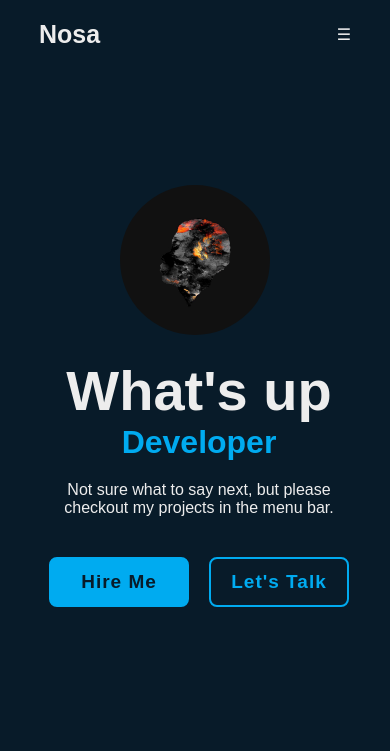
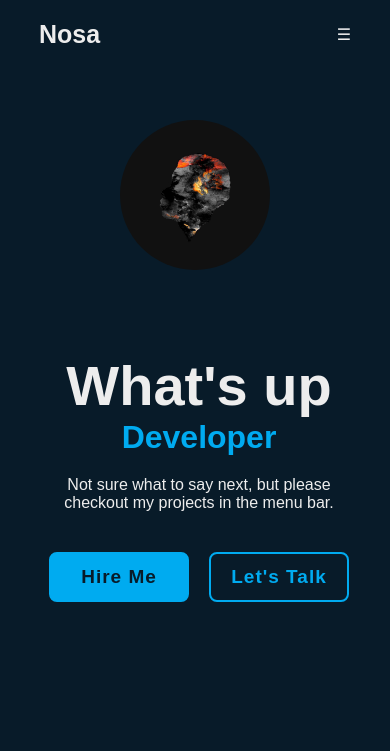
Before and after one commit to whereisnosa/nosa, a plain HTML site: page index.html in a window 390 px wide. Shown: the top 751 px of the page. Drawn offline with Linux system fonts and the light colour scheme.

Commit message:
Add files via upload

```diff
--- a/css/style.css
+++ b/css/style.css
@@ -371,7 +371,7 @@ nav ul li{
     height: 150px; /* Make the image bigger */
     border-radius: 50%; /* Makes the image circular */
     overflow: hidden;
-    margin-top: 165px;
+    margin-top: 100px;
   }
 
   .home-imgHover img {
@@ -383,7 +383,7 @@ nav ul li{
 
   .home-content {
     text-align: center; /* Center text content */
-    margin-top: 100px; /* Add margin to create space for the image above */
+    margin-top: 90px; /* Add margin to create space for the image above */
   }
 
 }
```
